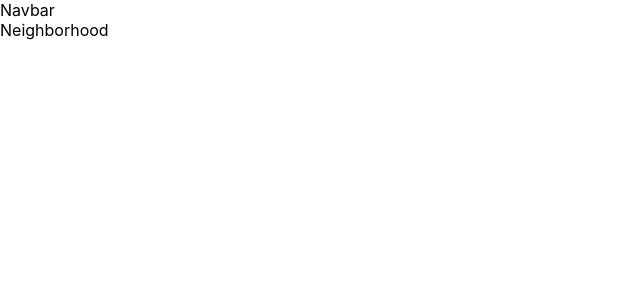
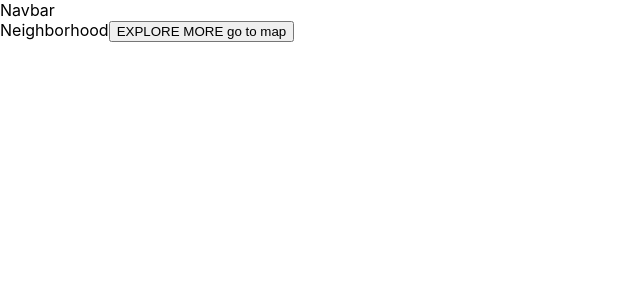
Before and after one commit to OliviaAdongo/the_saruni, a React (Create React App) app: page /neighborhood in a window 1280 px wide. Shown: the top 300 px of the page, without its empty margins (0-640 px from the left). Built offline with nearby package versions, Linux system fonts and the light colour scheme.

Commit message:
Milestone: Routes created to child neighborhood pages

```diff
--- a/src/Neighborhood/Neighborhood.js
+++ b/src/Neighborhood/Neighborhood.js
@@ -1,8 +1,14 @@
-import React from 'react'
+import './Neighborhood.css'
+import { useNavigate } from 'react-router-dom';
 
 function Neighborhood() {
+
+  let navigate = useNavigate();
   return (
-    <div>Neighborhood</div>
+    <div>Neighborhood
+
+    <button   onClick={()=>{ navigate('/map')}}>EXPLORE MORE go to map</button>
+    </div>
   )
 }
 
--- a/src/Neighborhood/NeighborhoodHomepage.js
+++ b/src/Neighborhood/NeighborhoodHomepage.js
@@ -1,6 +1,9 @@
 import './Neighborhood.css'
+import { useNavigate } from 'react-router-dom';
+
 
 function NeighborhoodHomepage() {
+  let navigate = useNavigate();
   return (
     <div className="neighborhood">
     <div className="left">
@@ -9,7 +12,7 @@ function NeighborhoodHomepage() {
     <div className="right"><p>logo</p>
       <h4>NEIGHBORHOOD</h4>
       <h5> surround lorem ipsum lorem ipsum</h5>
-      <button>THE NEIGHBORHOOD</button>
+      <button   onClick={()=>{ navigate('/neighborhood')}}>THE NEIGHBORHOOD</button>
     </div>
   </div>
   )
```
